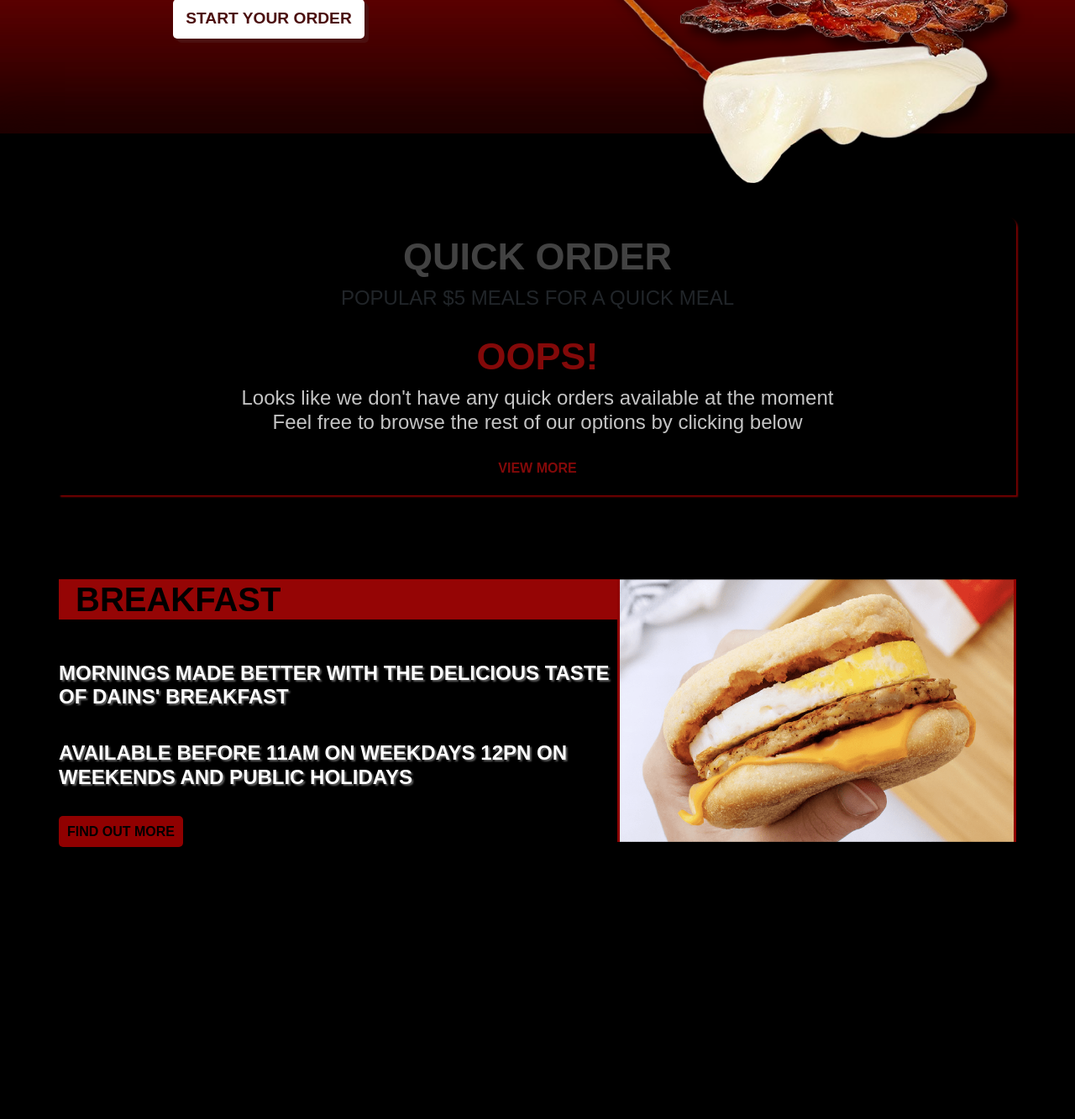
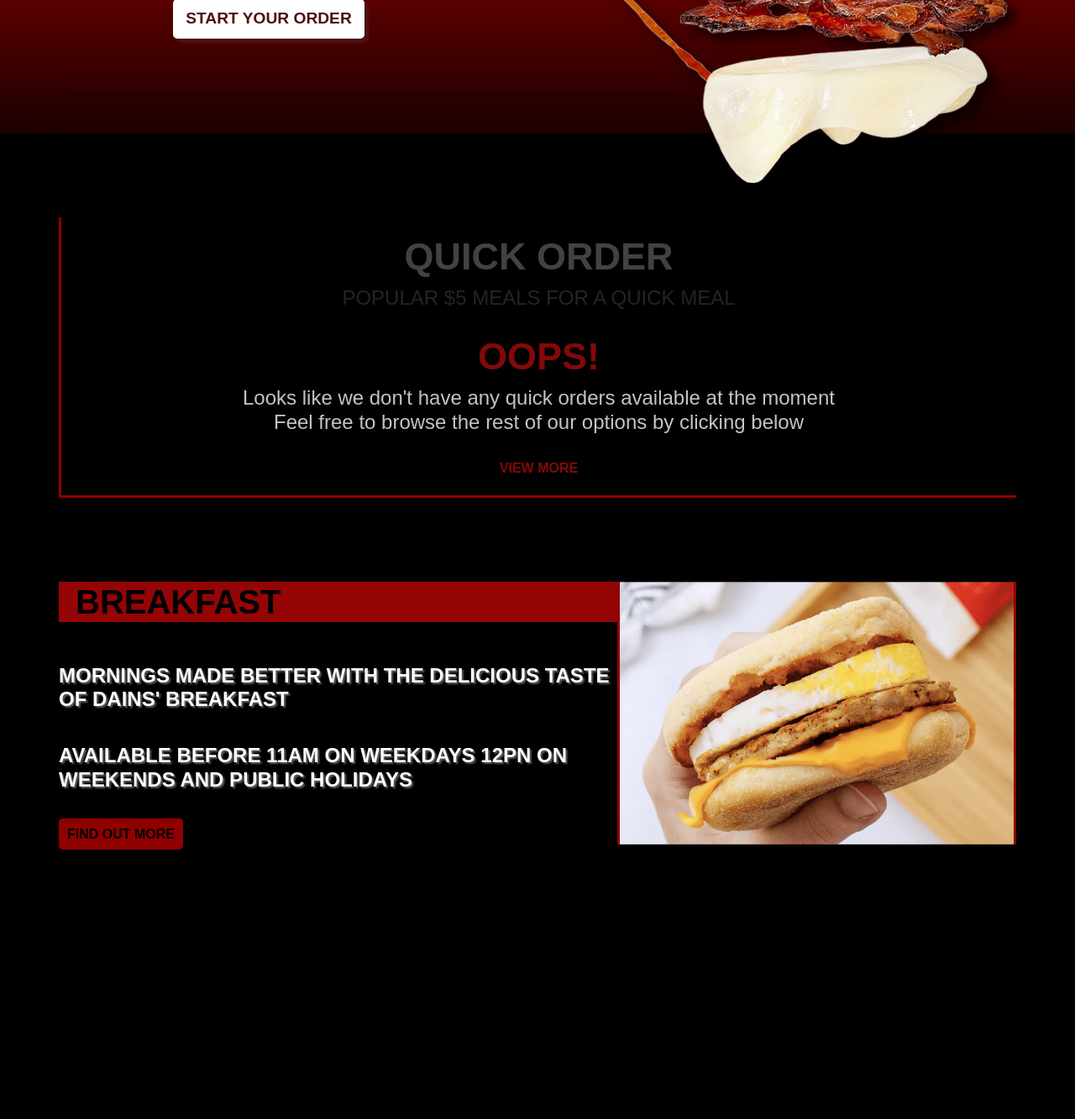
Before and after one commit to Kanahora/Dains, a Flask app: template templates/index.html in a window 1280 px wide. Shown: the part 552-1885 px from the top of the page at 84% size. Before the commit the page ends 1561 px from the top, so only its background shows below. Run offline with Flask 2, Linux system fonts and the light colour scheme; the template is opened without the code that fills it, so the values that code supplies are empty; some libraries are stand-ins or nearby versions.

Commit message:
Update index.css

```diff
--- a/static/stylesheets/index.css
+++ b/static/stylesheets/index.css
@@ -56,24 +56,17 @@
 	padding-top: 20px;
 	padding-bottom: 20px;
 	background-color: rgba(0, 0, 0, 0.896);
-	border-radius: 10px 10px 0 0;
-	box-shadow: 2px 2px 2px rgb(125, 0, 0);
+	border-left: 3px solid rgb(144, 0, 0);
+	border-bottom: 3px solid rgb(144, 0, 0);
 }
 #quick-order .title h1,
 #quick-order .unavailable h1 {
 	font-size: 45px;
-	font-weight: bolder;
+	font-weight: 900;
 	color: rgb(66, 66, 66)
-}
-#quick-order .title h4,
-#quick-order .unavailable h4 {
-	font-weight: 300;
 }
 #quick-order .title h1 {
 	color: rgb(131, 9, 9);
-}
-#quick-order .title h4 {
-	color: rgb(196, 196, 196);
 }
 #quick-order .content .cards .unavailable-description h1 {
 	color: rgb(131, 9, 9);
@@ -213,7 +206,7 @@
 		padding-top: 50px;
 	}
 	#quick-order .header .content {
-		box-shadow: 0px 0px 5px rgb(186, 0, 0);
+		border: 3px solid rgb(144, 0, 0);
 	}
 	#information .breakfast #breakfast-content a:hover {
 		padding: 10px;
```
